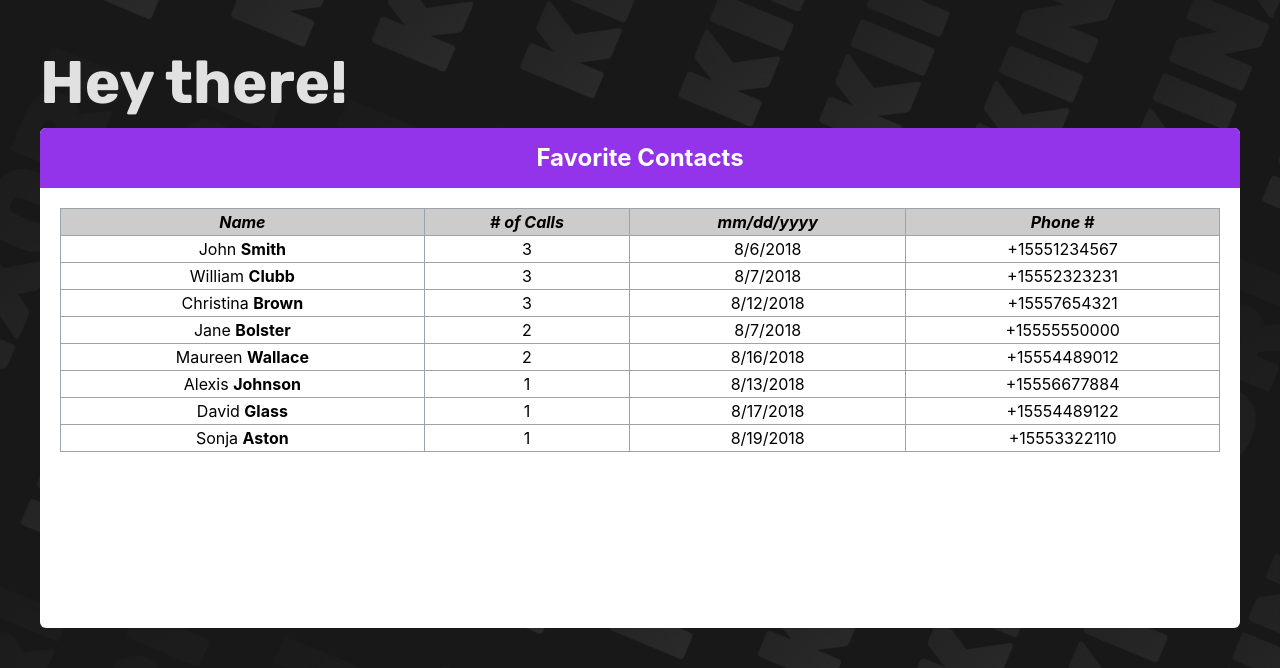
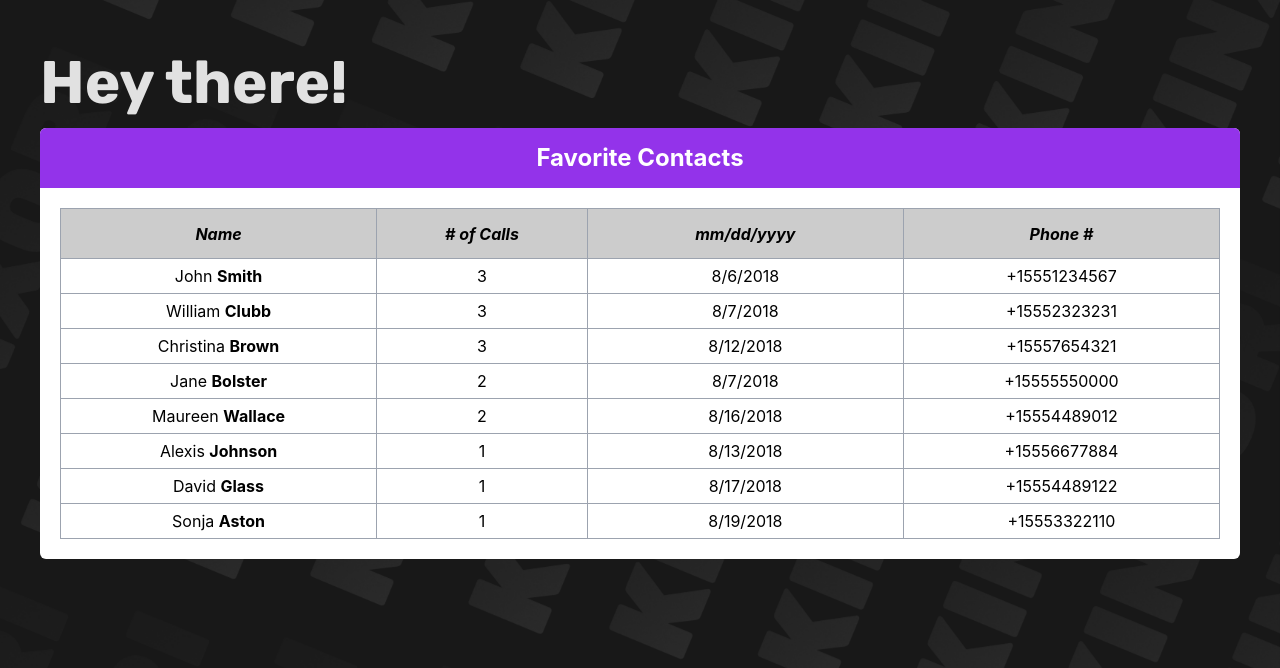
Before and after one commit to kinxori/technical-test-2, a React (Vite) app: page / in a window 1280 px wide. Shown: the part 258-926 px from the top of the page. After the commit the page ends 857 px from the top, so only its background shows below. Built offline with nearby package versions, Linux system fonts and the light colour scheme.

Commit message:
updating table style, defining min widths and heigths

```diff
--- a/src/components/UserFilter.jsx
+++ b/src/components/UserFilter.jsx
@@ -31,28 +31,28 @@
   // console.log(filteredData);
 
   return (
-    <article className="w-[auto] h-[500px] rounded-md flex flex-col justify-start border-white overflow-hidden bg-white  ">
+    <article className="w-[auto] rounded-md flex flex-col justify-start border-white overflow-hidden bg-white  ">
       <div className="bg-purple-600  py-3 flex justify-center items-center  ">
         <h1 className="text-[24px] text-white font-bold ">Favorite Contacts</h1>
       </div>
       <div className="border-box p-5 overflow-auto">
         <table className="w-full border-gray-400 border-[1px] text-black border-collapse ">
-          <tr className="text-center bg-black/20 ">
-            <th className=" border-gray-400 border-[1px]">
+          <tr className="text-center bg-black/20 h-[50px]">
+            <th className=" border-gray-400 border-[1px] min-w-[150px]   ">
               <i>Name</i>
             </th>
-            <th className=" border-gray-400 border-[1px]">
+            <th className=" border-gray-400 border-[1px] min-w-[100px]">
               <i># of Calls</i>
             </th>
-            <th className=" border-gray-400 border-[1px] ">
+            <th className=" border-gray-400 border-[1px] min-w-[150px]">
               <i>mm/dd/yyyy</i>
             </th>
-            <th className=" border-gray-400 border-[1px] ">
+            <th className=" border-gray-400 border-[1px] min-w-[150px]  ">
               <i>Phone #</i>
             </th>
           </tr>
           {filteredData.map((item) => (
-            <tr key={item.phoneNumber + item.called} className="text-center ">
+            <tr key={item.phoneNumber + item.called} className="text-center  h-[35px]">
               <td className="border-gray-400 border-[1px] ">
                 <h3>
                   {item.firstName} <span className="font-bold">{item.lastName}</span>
```
